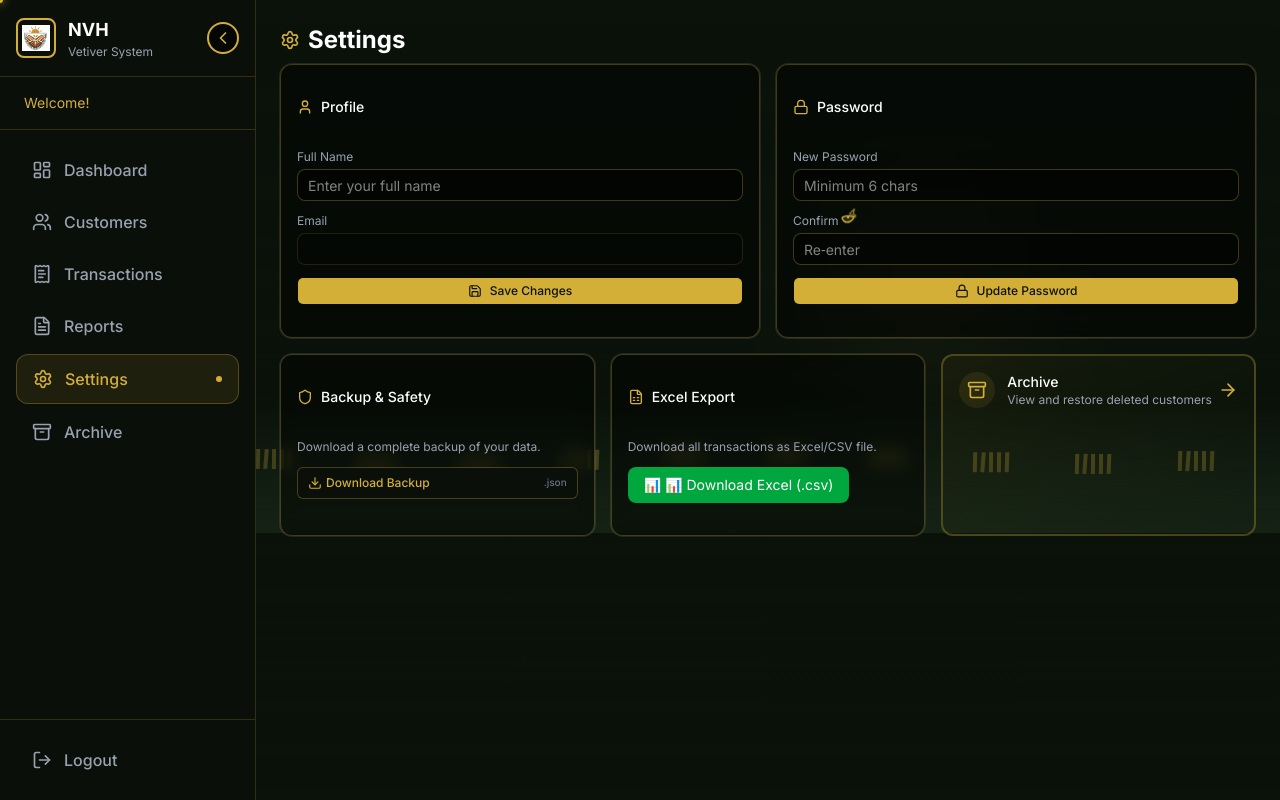
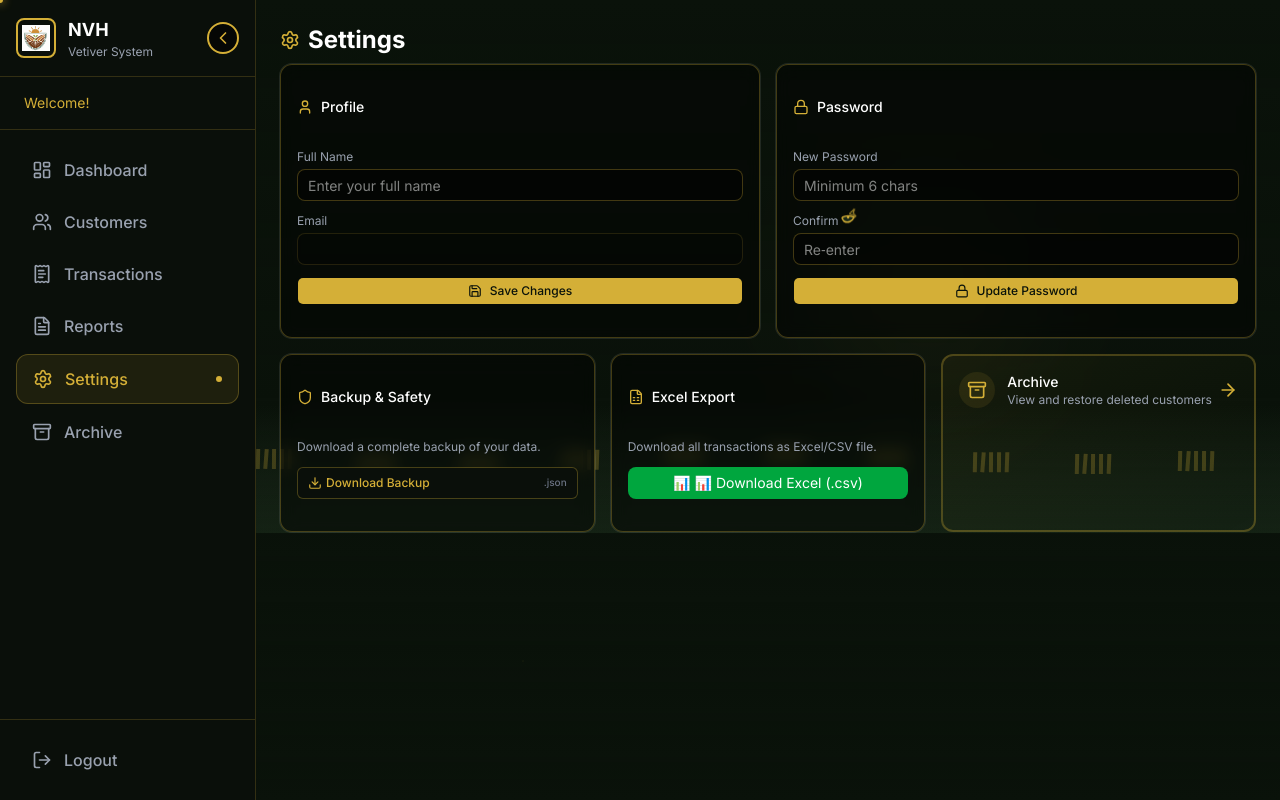
Before and after one commit to harshi1111/nvh-agri-system, a Next.js app: page /settings in a window 1280 px wide. Built offline with nearby package versions, Linux system fonts and the light colour scheme; no server answers; the database is empty.

Commit message:
Update ExportToExcelButton.tsx

```diff
--- a/components/ExportToExcelButton.tsx
+++ b/components/ExportToExcelButton.tsx
@@ -54,7 +54,7 @@ const ExportToExcelButton: React.FC<ExportButtonProps> = ({
   return (
     <button
       onClick={handleExport}
-      className="px-4 py-2 bg-green-600 text-white rounded-lg hover:bg-green-700 transition flex items-center gap-2"
+      className="w-full bg-green-600 text-white rounded-lg px-3 py-1.5 text-sm hover:bg-green-700 transition flex items-center justify-center gap-2"
     >
       📊 {buttonText}
     </button>
```
